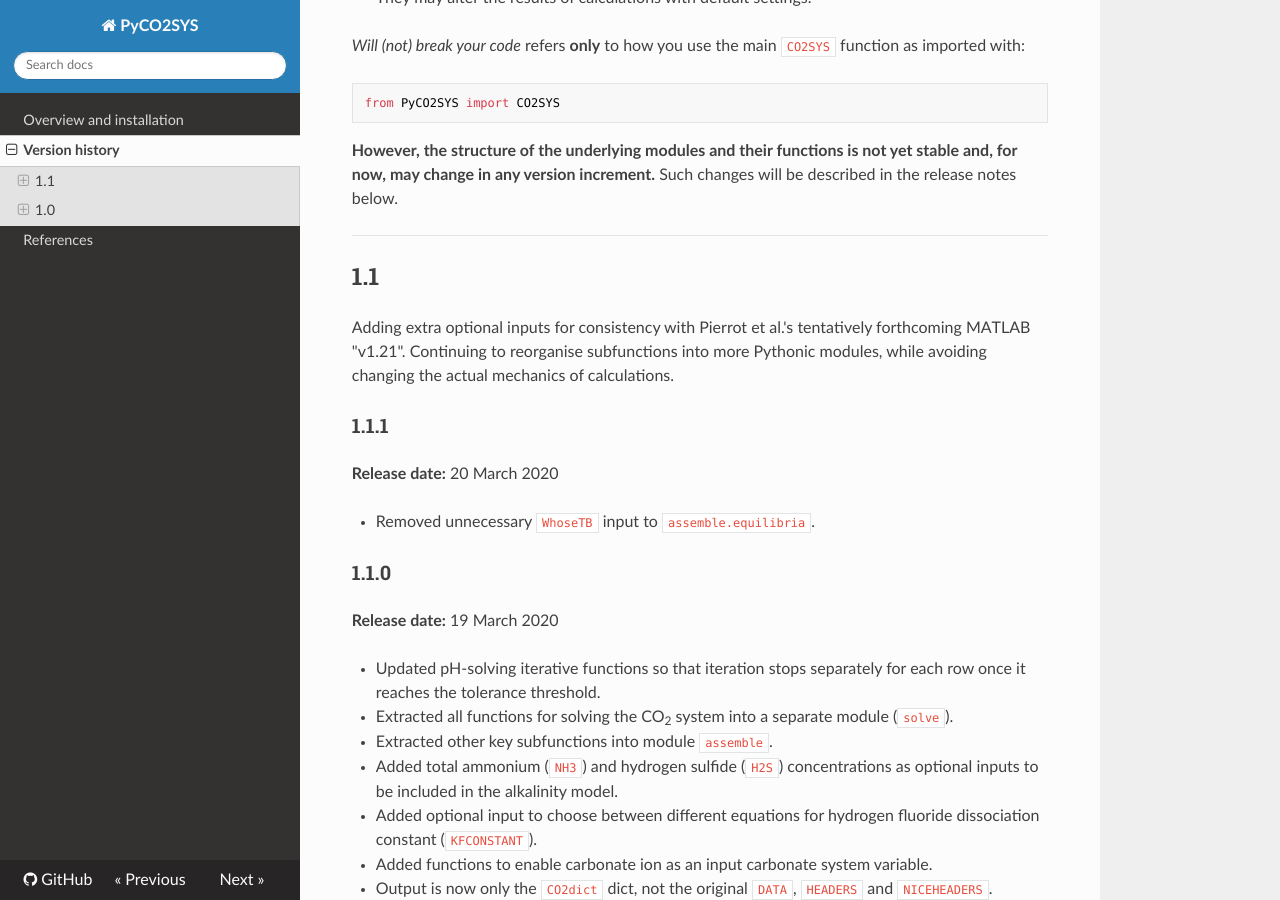
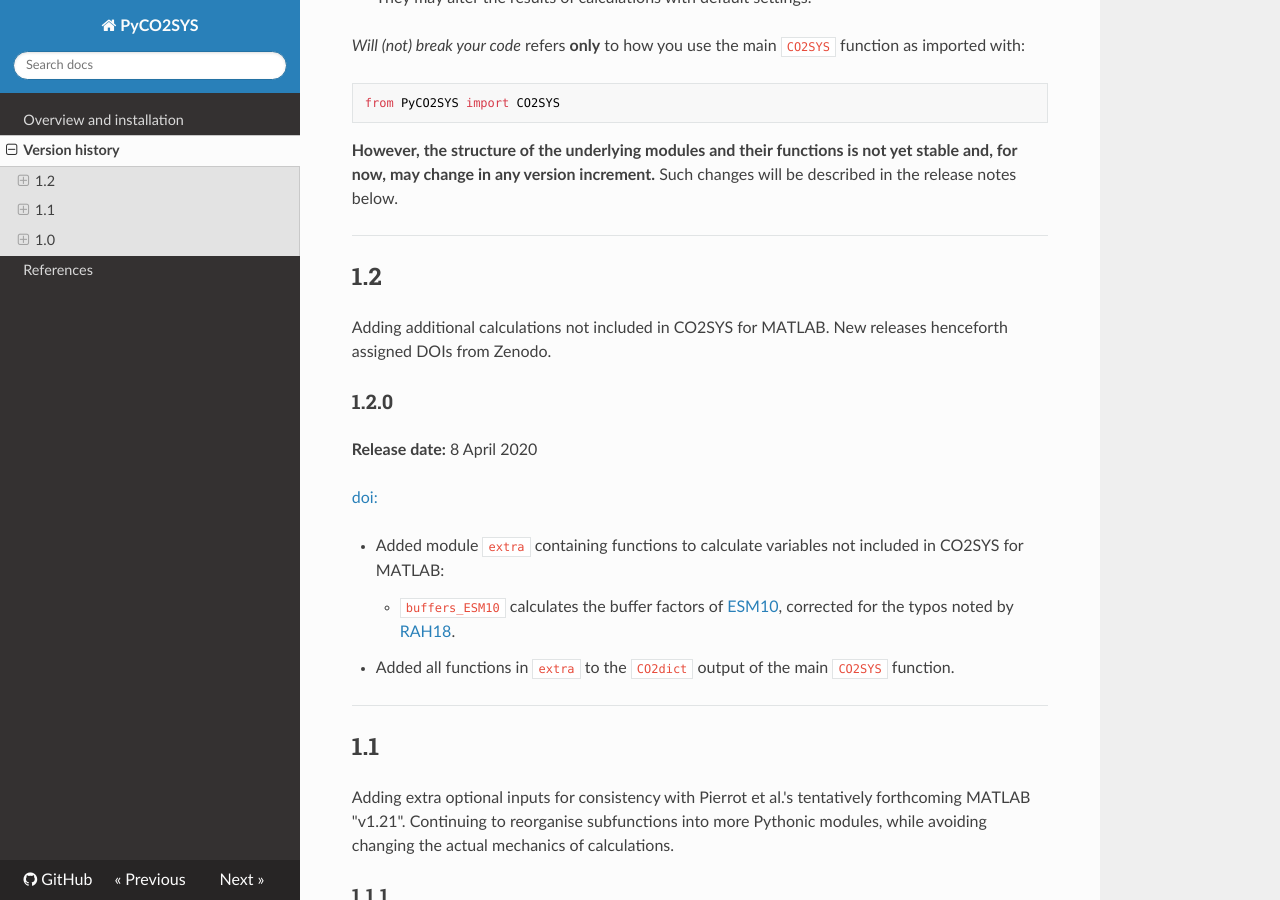
Before and after one commit to mvdh7/PyCO2SYS, an MkDocs documentation site: the page built from docs/versions.md, in a window 1280 px wide and 900 px high, scrolled down 342 px. Built offline with MkDocs 1.6.1, drawn with Linux system fonts in a browser that asks for light colours; nearby versions of some CDN libraries.

Commit message:
Add ESM10 functions

````diff
--- a/docs/versions.md
+++ b/docs/versions.md
@@ -13,6 +13,22 @@ from PyCO2SYS import CO2SYS
 ```
 
 **However, the structure of the underlying modules and their functions is not yet stable and, for now, may change in any version increment.** Such changes will be described in the release notes below.
+
+---
+
+## 1.2
+
+Adding additional calculations not included in CO2SYS for MATLAB. New releases henceforth assigned DOIs from Zenodo.
+
+### 1.2.0
+
+**Release date:** 8 April 2020
+
+[doi:](https://doi.org/)
+
+  * Added module `extra` containing functions to calculate variables not included in CO2SYS for MATLAB:
+    * `buffers_ESM10` calculates the buffer factors of [ESM10](../refs/#ESM10), corrected for the typos noted by [RAH18](../refs/#RAH18).
+  * Added all functions in `extra` to the `CO2dict` output of the main `CO2SYS` function.
 
 ---
 
````
